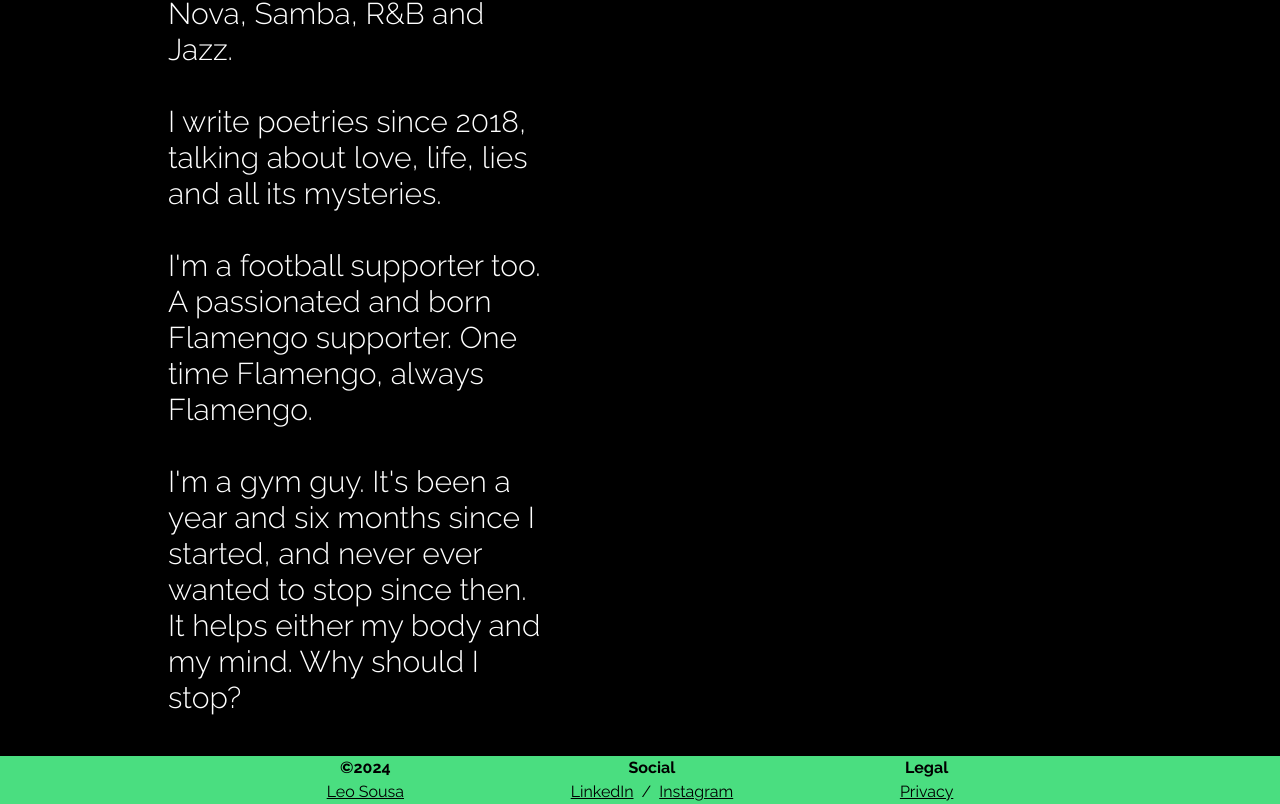
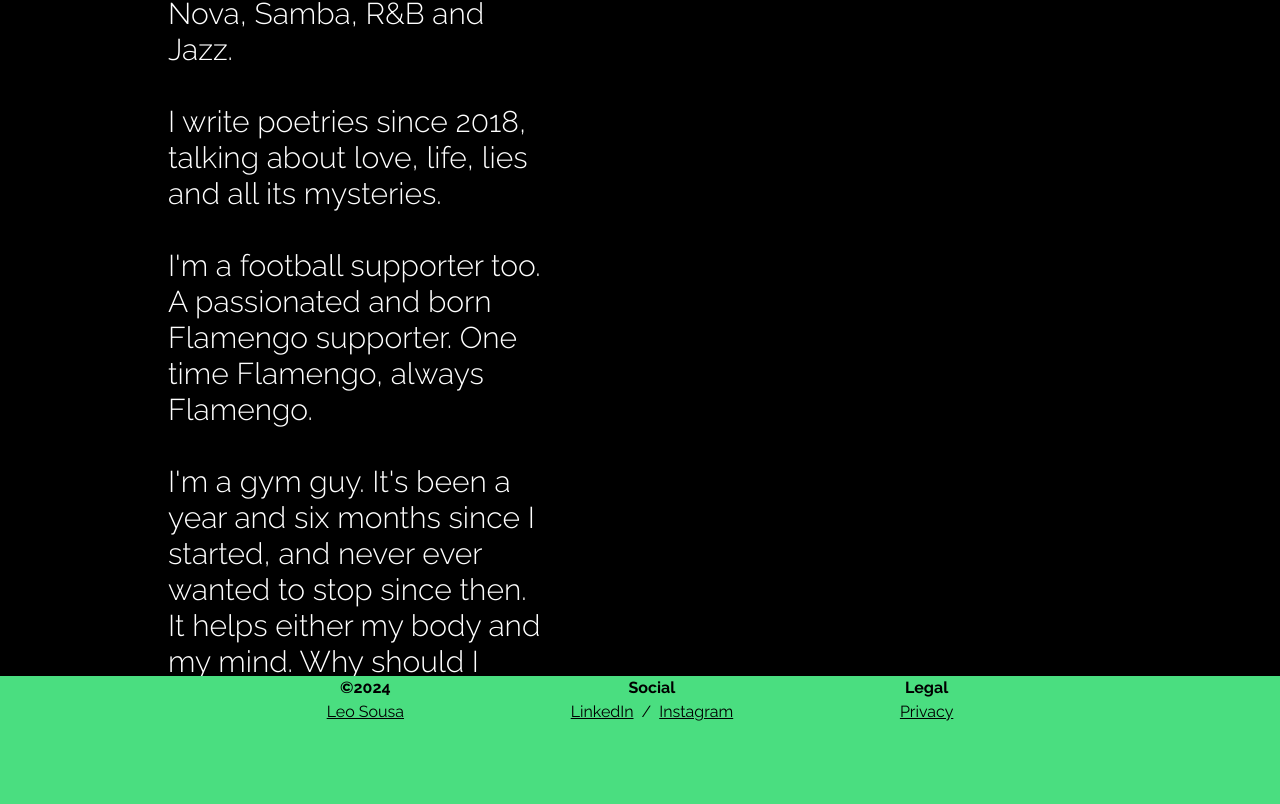
Before and after one commit to sousalmdev/portfoolio, a Next.js app: page / in a window 1280 px wide. Shown: the part 7800-8604 px from the top of the page. Built offline with nearby package versions, Linux system fonts and the light colour scheme.

Commit message:
Atualizar o layout.tsx

```diff
--- a/app/layout.tsx
+++ b/app/layout.tsx
@@ -69,7 +69,7 @@ export default function RootLayout({
           {children}
 
           <footer
-            className={`absolute bottom-0  bg-green-400 w-full text-black flex items-center justify-center  ${jost.className}`}
+            className={` absolute bottom-0  pb-20 bg-green-400 w-full text-black flex items-center justify-center  ${jost.className}`}
           >
             <ul className="flex items-center md:justify-evenly md:gap-0 justify-center text-center md:w-3/4 w-11/12 gap-7  text-sm md:text-base">
               <li className="flex flex-col">
```
